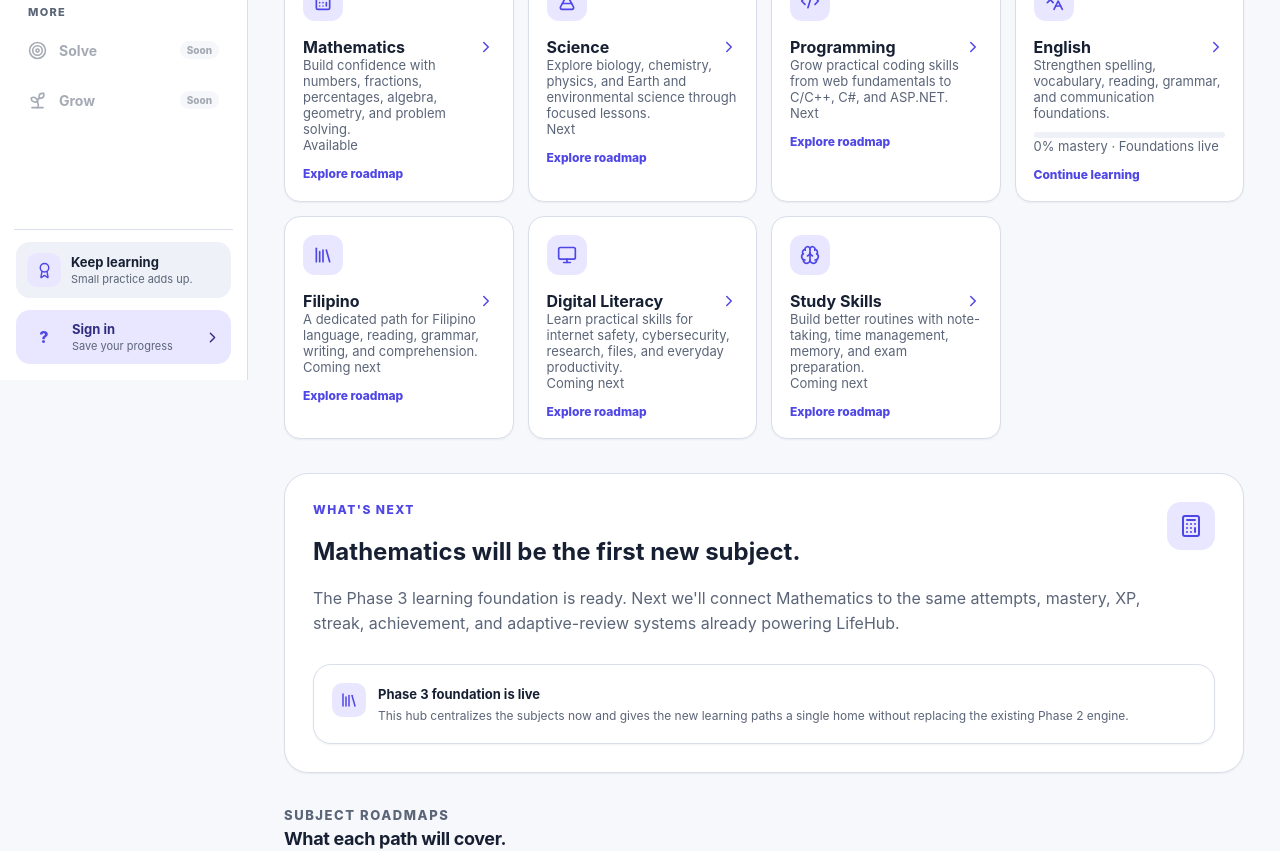
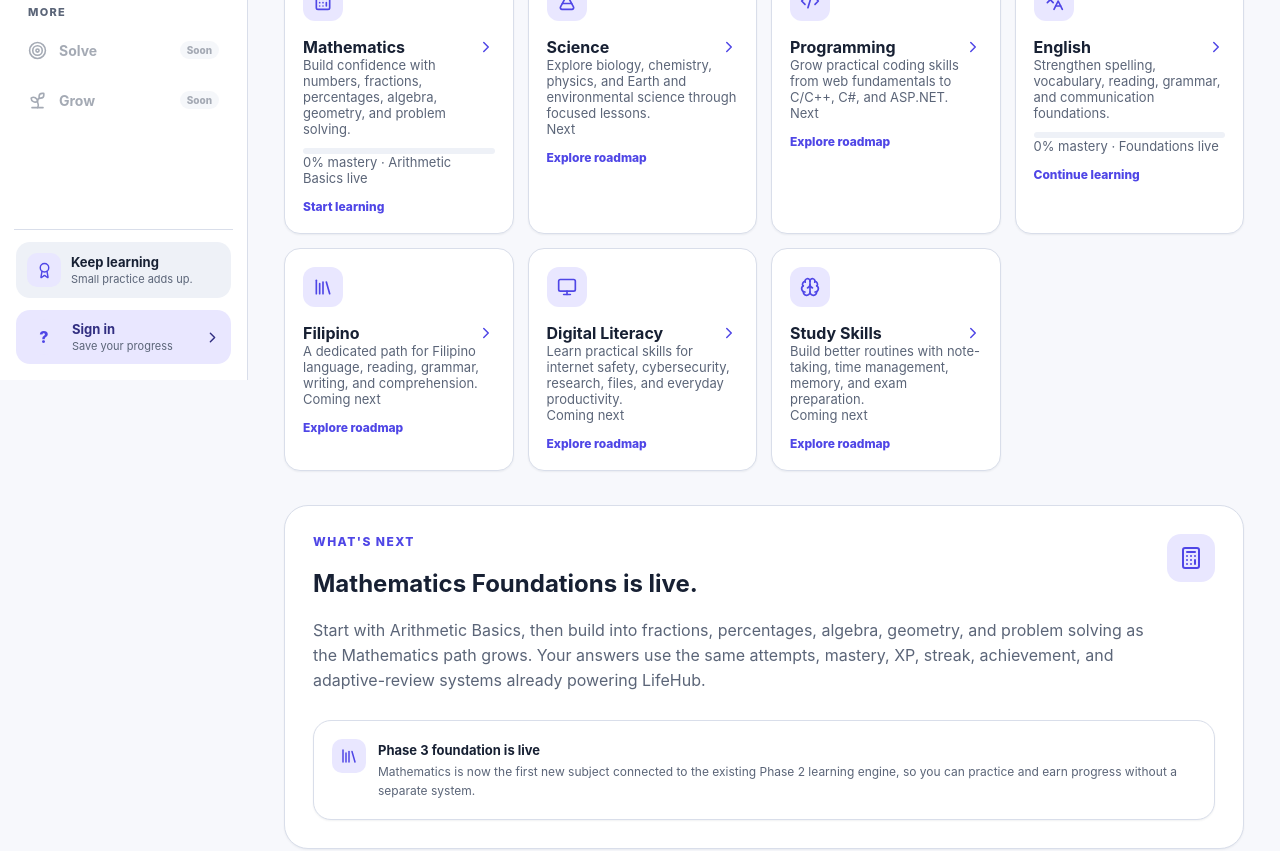
Before and after one commit to Quejsia/Lifehub-, a Next.js app: page /education in a window 1280 px wide. Shown: the part 420-1271 px from the top of the page. Built offline with nearby package versions, Linux system fonts and the light colour scheme; no server answers; the database is empty.

Commit message:
Polish live Mathematics Education Hub

```diff
--- a/src/app/education/page.tsx
+++ b/src/app/education/page.tsx
@@ -104,6 +104,22 @@ export default async function EducationPage() {
       )
     : 0;
 
+  const mathematicsCourse = data.courses.find((course) => course.slug === "mathematics-foundations");
+  const mathematicsLessonIds = data.lessons
+    .filter((lesson) => lesson.course_id === mathematicsCourse?.id)
+    .map((lesson) => lesson.id);
+
+  const mathematicsProgress = data.lessonProgress.filter((item) =>
+    mathematicsLessonIds.includes(item.lesson_id),
+  );
+
+  const mathematicsMastery = mathematicsProgress.length
+    ? clampPercent(
+        mathematicsProgress.reduce((sum, item) => sum + Number(item.mastery ?? 0), 0) /
+          mathematicsProgress.length,
+      )
+    : 0;
+
   const livePathCount = data.courses.length;
 
   return (
@@ -135,6 +151,7 @@ export default async function EducationPage() {
             {subjects.map((subject) => {
               const Icon = subject.icon;
               const isEnglish = subject.id === "english";
+              const isMathematics = subject.id === "mathematics";
 
               return (
                 <Link
@@ -155,26 +172,34 @@ export default async function EducationPage() {
 
                   <p>{subject.description}</p>
 
-                  {isEnglish && (
+                  {(isEnglish || isMathematics) && (
                     <>
                       <div className="topic-progress-track" aria-hidden="true">
                         <div
                           className="topic-progress-fill"
-                          style={{ width: `${englishMastery}%` }}
+                          style={{
+                            width: `${isMathematics ? mathematicsMastery : englishMastery}%`,
+                          }}
                         />
                       </div>
                       <p className="topic-card-meta">
-                        {englishMastery}% mastery · Foundations live
+                        {isMathematics
+                          ? `${mathematicsMastery}% mastery · Arithmetic Basics live`
+                          : `${englishMastery}% mastery · Foundations live`}
                       </p>
                     </>
                   )}
 
-                  {!isEnglish && (
+                  {!isEnglish && !isMathematics && (
                     <p className="topic-card-meta">{subject.status}</p>
                   )}
 
                   <span className="topic-open">
-                    {isEnglish ? "Continue learning" : "Explore roadmap"}
+                    {isEnglish
+                      ? "Continue learning"
+                      : isMathematics
+                        ? "Start learning"
+                        : "Explore roadmap"}
                   </span>
                 </Link>
               );
@@ -187,10 +212,11 @@ export default async function EducationPage() {
             <div className="learning-module-head">
               <div>
                 <p className="eyebrow">WHAT&apos;S NEXT</p>
-                <h2 id="next-title">Mathematics will be the first new subject.</h2>
+                <h2 id="next-title">Mathematics Foundations is live.</h2>
                 <p>
-                  The Phase 3 learning foundation is ready. Next we&apos;ll connect
-                  Mathematics to the same attempts, mastery, XP, streak, achievement,
+                  Start with Arithmetic Basics, then build into fractions, percentages,
+                  algebra, geometry, and problem solving as the Mathematics path grows.
+                  Your answers use the same attempts, mastery, XP, streak, achievement,
                   and adaptive-review systems already powering LifeHub.
                 </p>
               </div>
@@ -206,8 +232,9 @@ export default async function EducationPage() {
               <div>
                 <strong>Phase 3 foundation is live</strong>
                 <p>
-                  This hub centralizes the subjects now and gives the new learning paths
-                  a single home without replacing the existing Phase 2 engine.
+                  Mathematics is now the first new subject connected to the existing
+                  Phase 2 learning engine, so you can practice and earn progress without
+                  a separate system.
                 </p>
               </div>
             </div>
```
